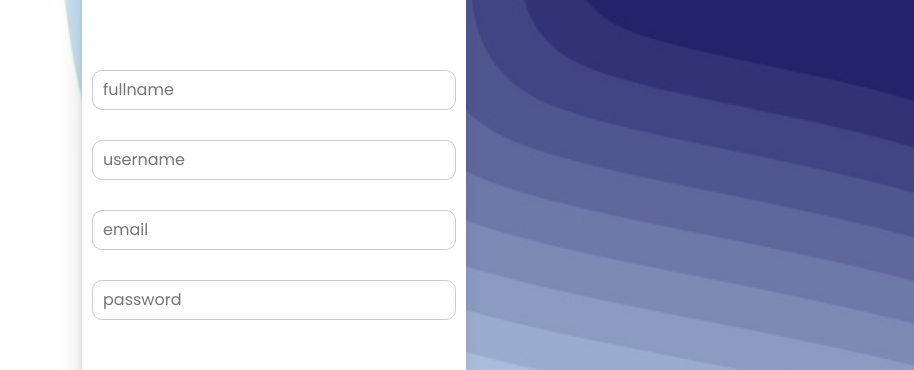
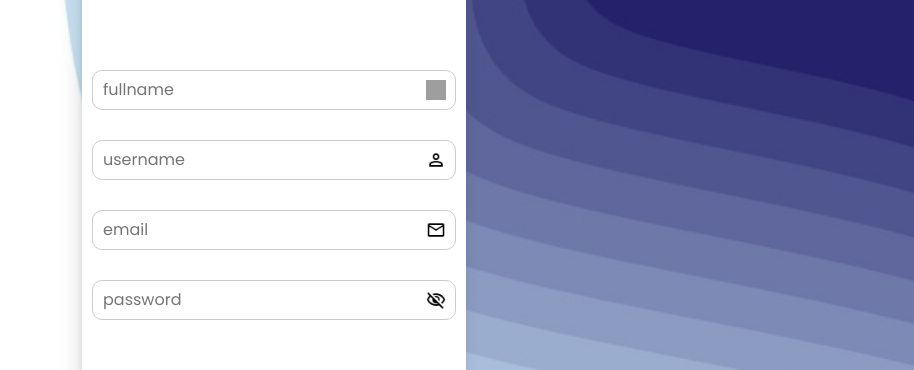
Before and after one commit to OmarAhmed-01/Todo-App, a React (Vite) app in the folder client/: page /register in a window 1280 px wide. Shown: the part 215-585 px from the top of the page, without its empty margins (366-1280 px from the left). Built offline with nearby package versions, Linux system fonts and the light colour scheme; grey boxes are pictures that could not be loaded.

Commit message:
Add some css to the register page

```diff
--- a/client/src/pages/Login/login.jsx
+++ b/client/src/pages/Login/login.jsx
@@ -17,7 +17,7 @@ const Login = () => {
   function handlePasswordChange(event) {
     setPassword(event.target.value);
   };
-  function handlePasswordState() {
+  function handleLoginPasswordState() {
     setShowLoginPassword(!showLoginPassword);
   }
 
@@ -40,8 +40,8 @@ const Login = () => {
                 <img src={mail} alt="" />
               </div>
               <div className="password-input">
-                <input type={ showLoginPassword ? "text" : "password"} value={password} onChange={handlePasswordChange} placeholder='password'/>
-                <img onClick={handlePasswordState} src={ showLoginPassword ? visibility : visibility_off} alt="" />
+                <input type={ !showLoginPassword ? "password" : "text"} value={password} onChange={handlePasswordChange} placeholder='password'/>
+                <img onClick={handleLoginPasswordState} src={ !showLoginPassword ? visibility_off : visibility } alt="" />
               </div>
             </div>
             <div className="form-submit">
--- a/client/src/pages/Register/register.css
+++ b/client/src/pages/Register/register.css
@@ -88,3 +88,84 @@
 .register-info .form-submit button:hover{
     background-position: right;
 }
+.register-password{
+    position: relative;
+    width: 100%;
+}
+.register-password img{
+    position: absolute;
+    right: 10px;
+    top: 50%;
+    transform: translateY(-50%);
+    width: 20px; /* Adjust size of the icon */
+    height: 20px;
+    cursor: pointer;
+}
+.register-password input{
+    padding-left: 40px; /* Adjust padding to make room for the icon */
+    height: 40px;
+    font-size: 16px;
+    width: 100%;
+    border-radius: 5px;
+    border: 1px solid #ccc;
+}
+.register-email{
+    position: relative;
+    width: 100%;
+}
+.register-email img{
+    position: absolute;
+    right: 10px;
+    top: 50%;
+    transform: translateY(-50%);
+    width: 20px; /* Adjust size of the icon */
+    height: 20px;
+}
+.register-email input{
+    padding-left: 40px; /* Adjust padding to make room for the icon */
+    height: 40px;
+    font-size: 16px;
+    width: 100%;
+    border-radius: 5px;
+    border: 1px solid #ccc;
+}
+.register-username{
+    position: relative;
+    width: 100%;
+}
+.register-username img{
+    position: absolute;
+    right: 10px;
+    top: 50%;
+    transform: translateY(-50%);
+    width: 20px; /* Adjust size of the icon */
+    height: 20px;
+}
+.register-username input{
+    padding-left: 40px; /* Adjust padding to make room for the icon */
+    height: 40px;
+    font-size: 16px;
+    width: 100%;
+    border-radius: 5px;
+    border: 1px solid #ccc;
+}
+.register-fullname{
+    position: relative;
+    width: 100%;
+}
+.register-fullname img{
+    position: absolute;
+    right: 10px;
+    top: 50%;
+    transform: translateY(-50%);
+    width: 20px; /* Adjust size of the icon */
+    height: 20px;
+}
+.register-fullname input{
+    padding-left: 40px; /* Adjust padding to make room for the icon */
+    height: 40px;
+    font-size: 16px;
+    width: 100%;
+    border-radius: 5px;
+    border: 1px solid #ccc;
+}
--- a/client/src/pages/Register/register.jsx
+++ b/client/src/pages/Register/register.jsx
@@ -2,10 +2,11 @@ import React, { useContext, useEffect, useState } from 'react'
 import axios from 'axios';
 import { Context } from '../../context/context';
 import './register.css';
+import { mail, name, usrname, visibility, visibility_off } from '../../assets/assets';
 
 const Register = () => {
 
-  const { serverLink, navigate } = useContext(Context);
+  const { serverLink, navigate, showRegisterPassword, setShowRegisterPassword } = useContext(Context);
 
   const [fullname, setFullname] = useState("");
   const [username, setUsername] = useState("");
@@ -24,6 +25,9 @@ const Register = () => {
   function handlePasswordChange(event) {
     setPassword(event.target.value);
   };
+  function handleRegisterPasswordState() {
+    setShowRegisterPassword(!showRegisterPassword);
+  }
 
 
   async function submitRegister(event) {
@@ -57,10 +61,23 @@ const Register = () => {
               <h2>Create your account to start your journey!</h2>
             </div>
             <div className="form-inputs">
-              <input type="text" value={fullname} onChange={handleNameChange} placeholder='fullname'/>
-              <input type="text" value={username} onChange={handleUsernameChange} placeholder='username'/>
-              <input type="email" value={email} onChange={handleEmailChange} placeholder='email'/>
-              <input type="password" value={password} onChange={handlePasswordChange} placeholder='password'/>
+              <div className="register-fullname">
+                <input type="text" value={fullname} onChange={handleNameChange} placeholder='fullname'/>
+                <img src={name} alt="" />
+              </div>
+              <div className="register-username">
+                <input type="text" value={username} onChange={handleUsernameChange} placeholder='username'/>
+                <img src={usrname} alt="" />
+              </div>
+              <div className="register-email">
+                <input type="email" value={email} onChange={handleEmailChange} placeholder='email'/>
+                <img src={mail} alt="" />
+              </div>
+              <div className="register-password">
+                <input type={ !showRegisterPassword ? "password" : "text"} value={password} onChange={handlePasswordChange} placeholder='password'/>
+                <img onClick={handleRegisterPasswordState} src={ !showRegisterPassword ? visibility_off : visibility } alt="" />
+
+              </div>
             </div>
             <div className="form-submit">
               <a href='/login'>Already have an account?</a>
```
Also changed, not shown: client/src/assets/assets.js (+4 -4 lines).
